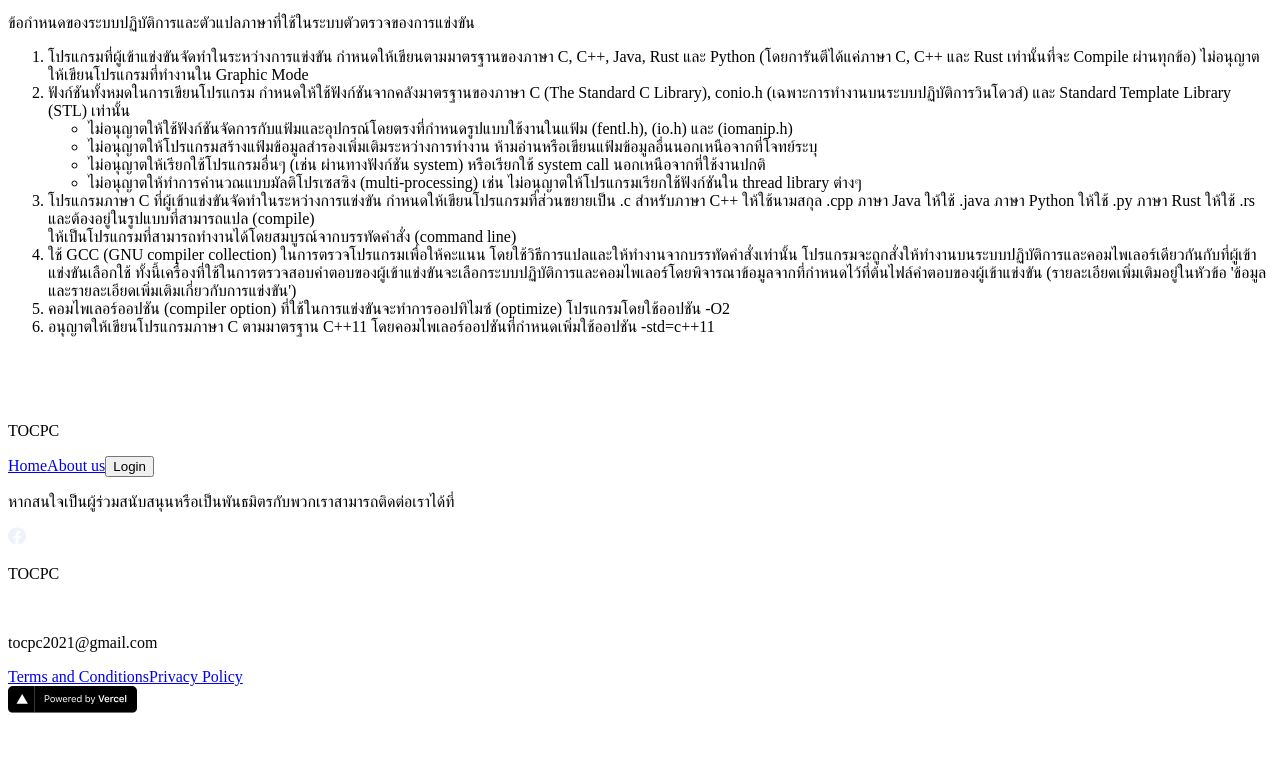
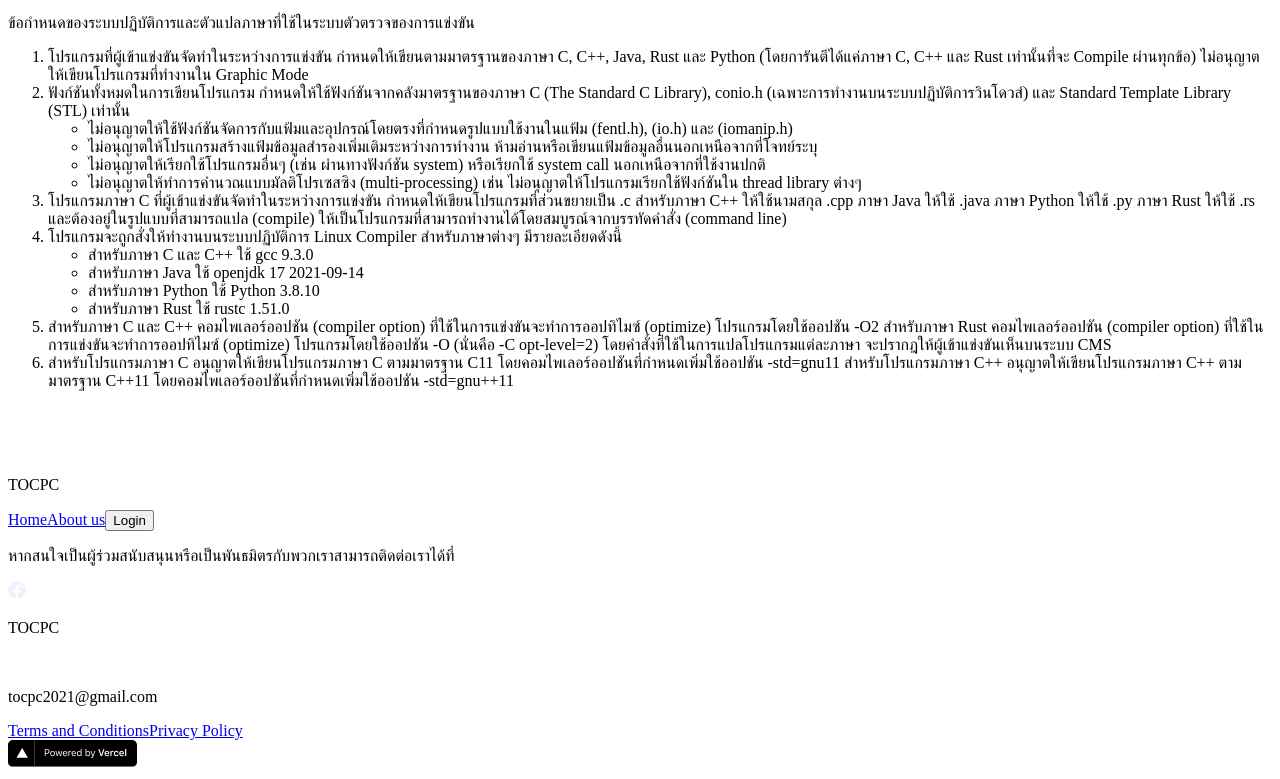
Before and after one commit to TOCPC/tocpc-site, a Next.js app: page /scope in a window 1280 px wide. Shown: the part 1941-2720 px from the top of the page. Before the commit the page ends 2666 px from the top, so only its background shows below. Built offline with nearby package versions, Linux system fonts and the light colour scheme; no server answers.

Commit message:
Changed details

```diff
--- a/src/components/main/Question.tsx
+++ b/src/components/main/Question.tsx
@@ -45,9 +45,8 @@ const question = [
     question: 'โจทย์ที่ใช้ในการแข่งขัน เป็นโจทย์แบบใด ความยากระดับไหน',
     answer: (
       <>
-        ขณะนี้เรามีโจทย์ทดสอบระบบ 2 ข้อ
-        ความยากของโจทย์ที่ใช้ในการแข่งขันจะยากประมาณโจทย์ทดสอบระบบ
-        แต่ไม่ต้องกังวล
+        ขณะนี้เรามีโจทย์ทดสอบระบบ 3
+        ข้อซึ่งมีความง่ายกว่าโจทย์ที่ใช้แข่งขันค่อนข้างมาก
         โจทย์ทุกข้อจะมีปัญหาย่อยเพื่อให้ผู้เข้าแข่งขันได้คะแนนบางส่วน
         หากยังไม่สามารถทำวิธีที่ดีที่สุดได้
         หากเทียบกับในวงการคอมพิวเตอร์โอลิมปิกอาจกล่าวได้ว่าความยากอยู่ระหว่างการแข่งขันคอมพิวเตอร์โอลิมปิกระดับชาติ
--- a/src/pages/scope.tsx
+++ b/src/pages/scope.tsx
@@ -254,8 +254,8 @@ const About = () => {
                 <li>
                   โปรแกรมที่ผู้เข้าแข่งขันจัดทำในระหว่างการแข่งขัน
                   กำหนดให้เขียนตามมาตรฐานของภาษา C, C++, Java, Rust และ Python
-                  (โดยการันตีได้แค่ภาษา C, C++ และ Rust เท่านั้นที่จะ Compile ผ่านทุกข้อ)
-                  ไม่อนุญาตให้เขียนโปรแกรมที่ทำงานใน Graphic Mode
+                  (โดยการันตีได้แค่ภาษา C, C++ และ Rust เท่านั้นที่จะ Compile
+                  ผ่านทุกข้อ) ไม่อนุญาตให้เขียนโปรแกรมที่ทำงานใน Graphic Mode
                 </li>
                 <li>
                   ฟังก์ชันทั้งหมดในการเขียนโปรแกรม
@@ -285,28 +285,36 @@ const About = () => {
                 <li>
                   โปรแกรมภาษา C ที่ผู้เข้าแข่งขันจัดทำในระหว่างการแข่งขัน
                   กำหนดให้เขียนโปรแกรมที่ส่วนขยายเป็น .c สำหรับภาษา C++
-                  ให้ใช้นามสกุล .cpp ภาษา Java ให้ใช้ .java ภาษา Python ให้ใช้ .py ภาษา Rust ให้ใช้ .rs และต้องอยู่ในรูปแบบที่สามารถแปล (compile)
-                  <br />
+                  ให้ใช้นามสกุล .cpp ภาษา Java ให้ใช้ .java ภาษา Python ให้ใช้
+                  .py ภาษา Rust ให้ใช้ .rs และต้องอยู่ในรูปแบบที่สามารถแปล
+                  (compile)
                   ให้เป็นโปรแกรมที่สามารถทำงานได้โดยสมบูรณ์จากบรรทัดคำสั่ง
                   (command line)
                 </li>
                 <li>
-                  ใช้ GCC (GNU compiler collection)
-                  ในการตรวจโปรแกรมเพื่อให้คะแนน
-                  โดยใช้วิธีการแปลและให้ทำงานจากบรรทัดคำสั่งเท่านั้น
-                  โปรแกรมจะถูกสั่งให้ทำงานบนระบบปฏิบัติการและคอมไพเลอร์เดียวกันกับที่ผู้เข้าแข่งขันเลือกใช้
-                  ทั้งนี้เครื่องที่ใช้ในการตรวจสอบคำตอบของผู้เข้าแข่งขันจะเลือกระบบปฏิบัติการและคอมไพเลอร์โดยพิจารณาข้อมูลจากที่กำหนดไว้ที่ต้นไฟล์คำตอบของผู้เข้าแข่งขัน
-                  (รายละเอียดเพิ่มเติมอยู่ในหัวข้อ
-                  &apos;ข้อมูลและรายละเอียดเพิ่มเติมเกี่ยวกับการแข่งขัน&apos;)
+                  โปรแกรมจะถูกสั่งให้ทำงานบนระบบปฏิบัติการ Linux Compiler
+                  สำหรับภาษาต่างๆ มีรายละเอียดดังนี้
+                  <ul>
+                    <li>สำหรับภาษา C และ C++ ใช้ gcc 9.3.0</li>
+                    <li>สำหรับภาษา Java ใช้ openjdk 17 2021-09-14</li>
+                    <li>สำหรับภาษา Python ใช้ Python 3.8.10</li>
+                    <li>สำหรับภาษา Rust ใช้ rustc 1.51.0</li>
+                  </ul>
                 </li>
                 <li>
-                  คอมไพเลอร์ออปชัน (compiler option)
+                  สำหรับภาษา C และ C++ คอมไพเลอร์ออปชัน (compiler option)
                   ที่ใช้ในการแข่งขันจะทำการออปทิไมซ์ (optimize)
-                  โปรแกรมโดยใช้ออปชัน -O2
+                  โปรแกรมโดยใช้ออปชัน -O2 สำหรับภาษา Rust คอมไพเลอร์ออปชัน
+                  (compiler option) ที่ใช้ในการแข่งขันจะทำการออปทิไมซ์
+                  (optimize) โปรแกรมโดยใช้ออปชัน -O (นั่นคือ -C opt-level=2)
+                  โดยคำสั่งที่ใช้ในการแปลโปรแกรมแต่ละภาษา
+                  จะปรากฎให้ผู้เข้าแข่งขันเห็นบนระบบ CMS
                 </li>
                 <li>
-                  อนุญาตให้เขียนโปรแกรมภาษา C ตามมาตรฐาน C++11
-                  โดยคอมไพเลอร์ออปชันที่กำหนดเพิ่มใช้ออปชัน -std=c++11
+                  สำหรับโปรแกรมภาษา C อนุญาตให้เขียนโปรแกรมภาษา C ตามมาตรฐาน C11
+                  โดยคอมไพเลอร์ออปชันที่กำหนดเพิ่มใช้ออปชัน -std=gnu11
+                  สำหรับโปรแกรมภาษา C++ อนุญาตให้เขียนโปรแกรมภาษา C++ ตามมาตรฐาน
+                  C++11 โดยคอมไพเลอร์ออปชันที่กำหนดเพิ่มใช้ออปชัน -std=gnu++11
                 </li>
               </ol>
             </div>
```
Also changed, not shown: src/pages/dashboard.tsx (+8 -5 lines).
